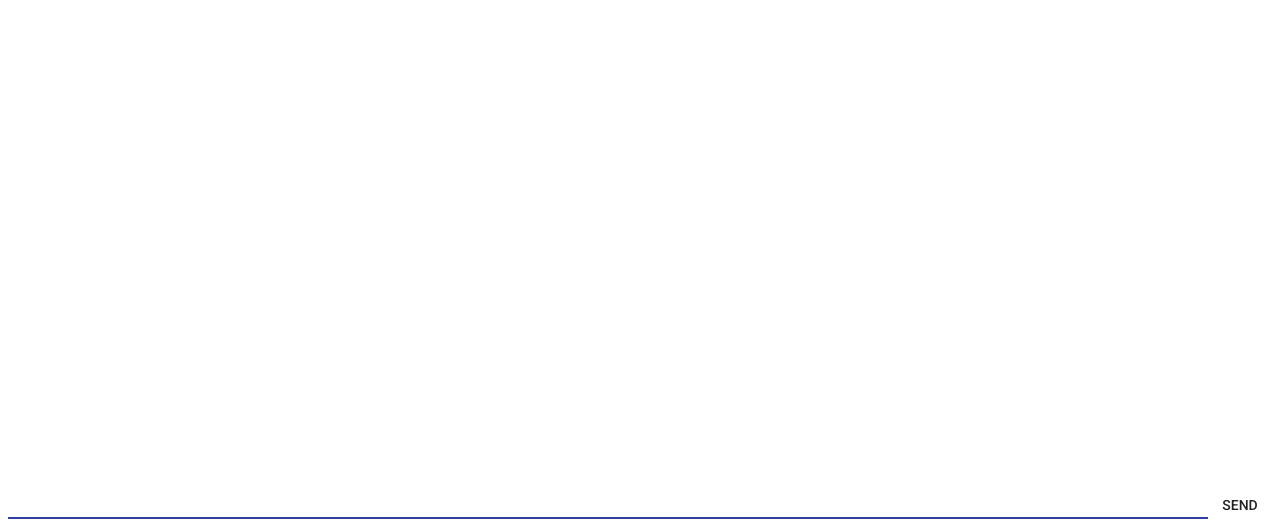
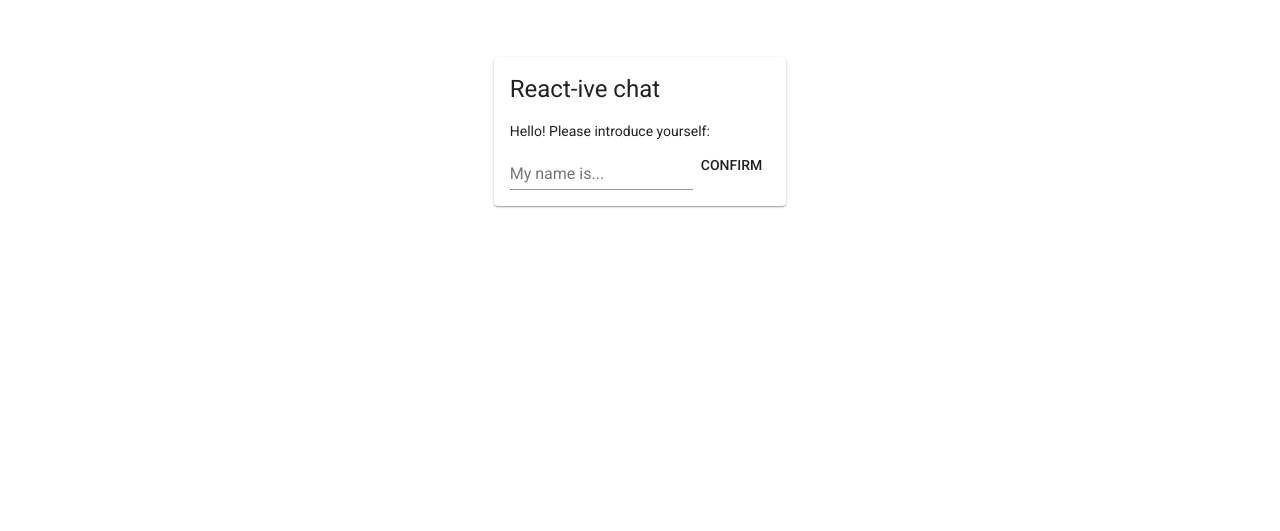
Before and after one commit to cmihai/chat, a React (Create React App) app in the folder frontend/: page / in a window 1280 px wide. Shown: the part 269-800 px from the top of the page. Built offline with nearby package versions, Linux system fonts and the light colour scheme; no server answers.

Commit message:
Allow user to register themselves at the beginning

```diff
--- a/frontend/package.json
+++ b/frontend/package.json
@@ -7,7 +7,8 @@
     "react": "^16.5.2",
     "react-dom": "^16.5.2",
     "react-scripts": "2.0.4",
-    "typeface-roboto": "0.0.54"
+    "typeface-roboto": "0.0.54",
+    "uuid": "^3.3.2"
   },
   "scripts": {
     "start": "react-scripts start",
--- a/frontend/src/App.js
+++ b/frontend/src/App.js
@@ -10,7 +10,9 @@ class App extends Component {
   constructor(props) {
     super(props);
     this.state = {
-      messages: []
+      messages: [],
+      userName: props.userName,
+      userId: props.userId,
     };
   }
 
@@ -32,7 +34,9 @@ class App extends Component {
           return;
 
         this.setState({
-          messages: messages
+          messages: messages,
+          userName: this.props.userName,
+          userId: this.props.userId,
         });
       }
     };
@@ -54,11 +58,9 @@ class App extends Component {
   sendMessage = (text) => {
     let newMessages = this.state.messages.slice(),
         timestamp = new Date().getTime(),
-        userName = 'Bob',
-        userId = '12345',
         message = new Message({
-          userName: userName,
-          userId: userId,
+          userName: this.props.userName,
+          userId: this.props.userId,
           text: text,
           timestamp: timestamp,
         });
@@ -70,7 +72,7 @@ class App extends Component {
     return (
       <div className="App">
         <div className="history-container">
-          <MessageHistory messages={this.state.messages} />
+          <MessageHistory messages={this.state.messages} userId={this.props.userId} />
         </div>
         <div className="input-container">
           <MessageInput sendMessage={this.sendMessage} />
--- a/frontend/src/MessageHistory.css
+++ b/frontend/src/MessageHistory.css
@@ -3,10 +3,6 @@
     padding: 8px;
 }
 
-.card .title {
-    font-size: 0.8em;
+.your-message {
+    text-align: right;
 }
-
-.card .title {
-    font-size: 0.8em;
-}
--- a/frontend/src/MessageHistory.js
+++ b/frontend/src/MessageHistory.js
@@ -3,10 +3,12 @@ import { Card, Typography } from '@material-ui/core';
 import './MessageHistory.css';
 
 class MessageHistory extends Component {
+
     componentDidUpdate() {
         let card = document.querySelector('.card:last-child');
         if (!card)
             return;
+
         card.scrollIntoView();
     }
 
@@ -14,7 +16,14 @@ class MessageHistory extends Component {
         let messages = [];
 
         for (let msg of this.props.messages) {
-            messages.push(<Card className="card" key={msg.key}>
+            let cardClass = "card";
+
+            if (msg.userId === this.props.userId) {
+                cardClass += " your-message";
+            }
+
+            messages.push(
+                <Card className={cardClass} key={msg.key}>
                     <Typography variant="caption">{msg.userName}</Typography>
                     <Typography variant="body1">{msg.text}</Typography>
                     <Typography variant="caption">{msg.dateString}</Typography>
--- /dev/null
+++ b/frontend/src/Registration.css
@@ -0,0 +1,14 @@
+.Registration {
+    height: 100%;
+    display: flex;
+    justify-content: center;
+    align-items: center;
+}
+
+.Registration .card {
+    padding: 16px;
+}
+
+.Registration .headline {
+    margin-bottom: 16px;
+}
--- /dev/null
+++ b/frontend/src/Registration.js
@@ -0,0 +1,29 @@
+import React, { Component } from 'react';
+import { Card, Typography, TextField, Button } from '@material-ui/core';
+import './Registration.css';
+
+class Registration extends Component {
+
+    handleRegister() {
+        let name = document.getElementById('name').value;
+
+        if (name) {
+            this.props.onRegister(name);
+        }
+    }
+
+    render() {
+        return <div className="Registration">
+                <Card className="card">
+                    <Typography variant="headline" className="headline">React-ive chat</Typography>
+                    <Typography variant="body1">Hello! Please introduce yourself:</Typography>
+                    <div style={{ display: 'flex', alignContent: 'center'}}>
+                        <TextField id="name" label="My name is..." style={{flex: 1}}></TextField>
+                        <Button onClick={this.handleRegister.bind(this)}>Confirm</Button>
+                    </div>
+                </Card>
+        </div>
+    }
+}
+
+export default Registration;
--- a/frontend/src/index.js
+++ b/frontend/src/index.js
@@ -2,10 +2,35 @@ import React from 'react';
 import ReactDOM from 'react-dom';
 import './index.css';
 import App from './App';
+import Registration from './Registration';
 import * as serviceWorker from './serviceWorker';
 import 'typeface-roboto';
+const uuidv4 = require('uuid/v4');
 
-ReactDOM.render(<App />, document.getElementById('root'));
+const root = document.getElementById('root');
+
+function handleRegister(userName) {
+    let uuid = uuidv4();
+
+    localStorage.setItem('userName', userName);
+    localStorage.setItem('userId', uuid);
+
+    ReactDOM.unmountComponentAtNode(root);
+    ReactDOM.render(<App userName={userName} userId={uuid} />, root);
+}
+
+function initialize() {
+    let userName = localStorage.getItem('userName'),
+        userId = localStorage.getItem('userId');
+
+    if (userName && userId) {
+        ReactDOM.render(<App userName={userName} userId={userId} />, root);
+    } else {
+        ReactDOM.render(<Registration onRegister={handleRegister} />, root);
+    }
+}
+
+initialize();
 
 // If you want your app to work offline and load faster, you can change
 // unregister() to register() below. Note this comes with some pitfalls.
```
